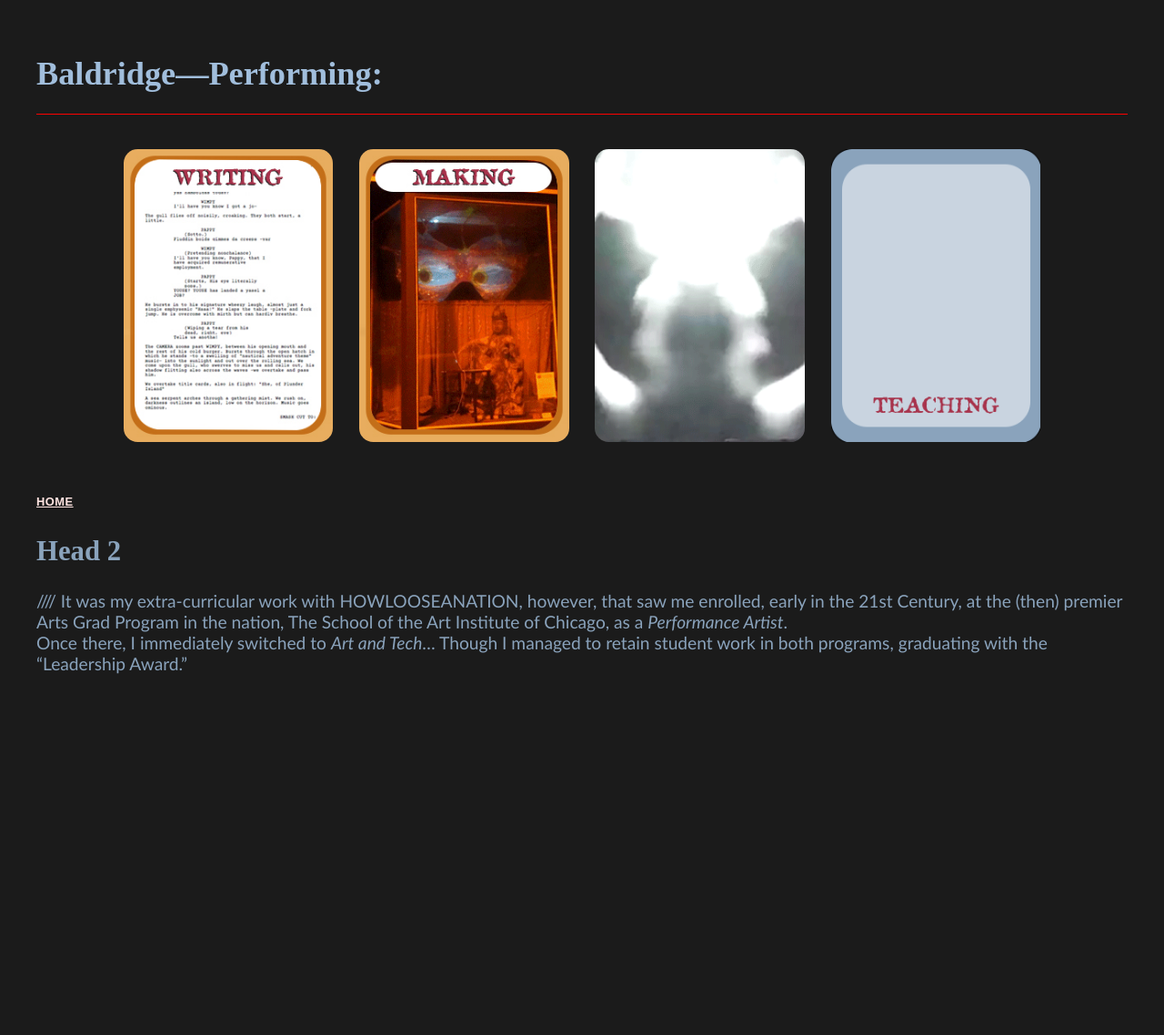
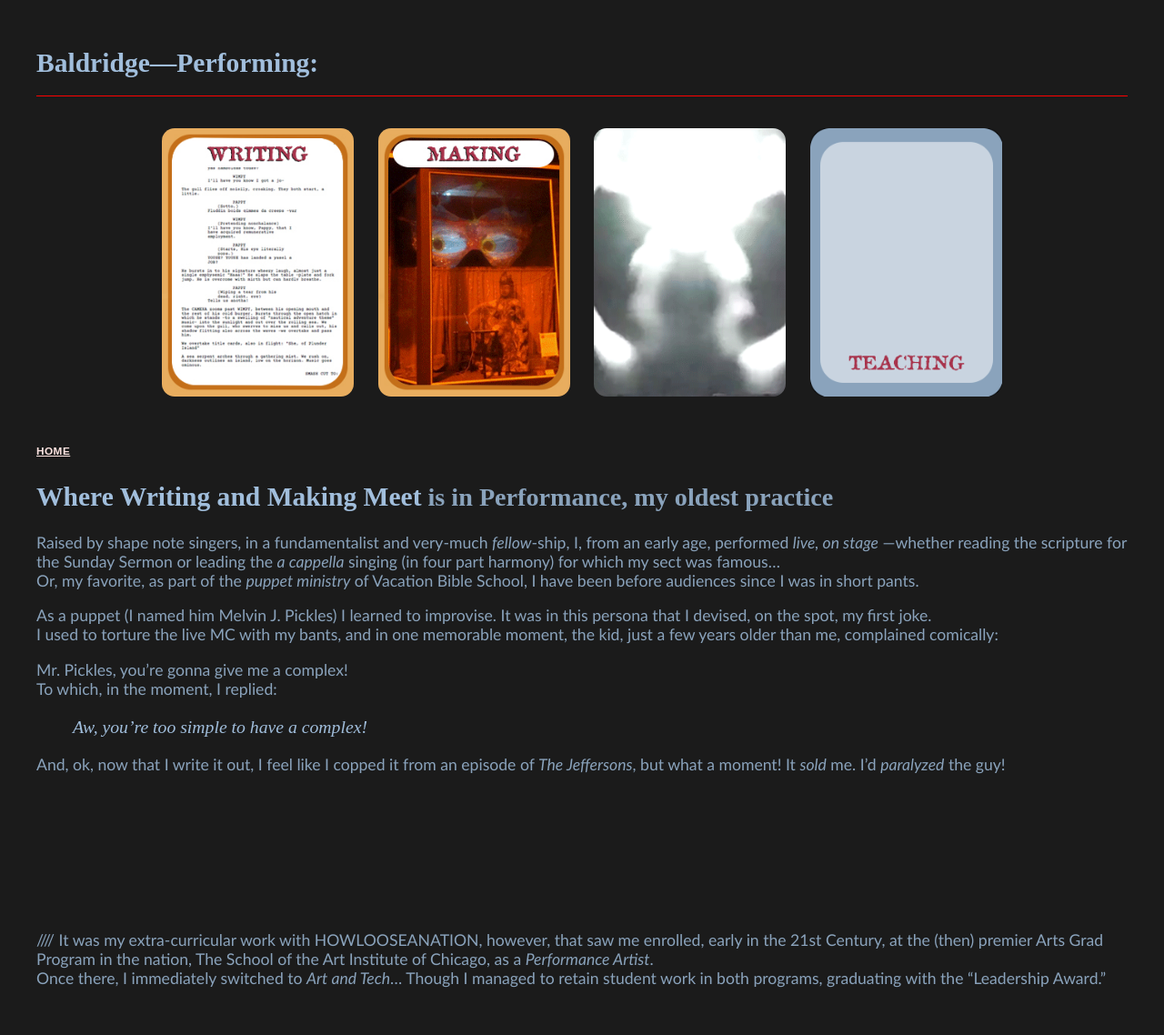
Before and after one commit to Interactimation/portfolio, a Jekyll site: the page built from performing/index.md, in a window 1280 px wide. Shown: the whole page at 91% size. Built offline with Jekyll 4.4.1, drawn with Linux system fonts in a browser that asks for light colours; before the commit the page ends 900 px from its top, so only the background shows below that.

Commit message:
performing and font reduction

```diff
--- a/assets/custom.css
+++ b/assets/custom.css
@@ -31,12 +31,12 @@ a { text-decoration: underline; }
 /* style text */
 
 .markdown-body {
-  font-size: 120%;
+  font-size: 110%;
   font-family: "Trebuchet MS", Trebuchet, Arial, sans-serif;
 }
 
 /* headings 1–5 share font */
-.markdown-body h1 {font-size: 180%;font-family: "Times New Roman", Times, serif;}
+.markdown-body h1 {font-size: 160%;font-family: "Times New Roman", Times, serif;}
 .markdown-body h2,
 .markdown-body h3,
 .markdown-body h4,
--- a/performing/index.md
+++ b/performing/index.md
@@ -28,7 +28,40 @@ layout: default
 
 ###### [home]({{ "/" | relative_url }})
 
-## Head 2
+## **Where Writing and Making Meet** is in Performance, my oldest practice
+
+Raised by shape note singers, in a fundamentalist and very-much _fellow_-ship, I, from an early age, performed _live, on stage_ —whether reading the scripture for the Sunday Sermon or leading the _a cappella_ singing (in four part harmony) for which my sect was famous...
+Or, my favorite, as part of the _puppet ministry_ of Vacation Bible School, I have been before audiences since I was in short pants.
+
+As a puppet (I named him Melvin J. Pickles) I learned to improvise. It was in this persona that I devised, on the spot, my first joke.
+I used to torture the live MC with my bants, and in one memorable moment, the kid, just a few years older than me, complained comically:
+
+Mr. Pickles, you're gonna give me a complex!
+To which, in the moment, I replied:
+
+> Aw, you're too _simple_ to have a _complex_!
+
+And, ok, now that I write it out, I feel like I copped it from an episode of _The Jeffersons_, but what a moment! It _sold_ me. I'd _paralyzed_ the guy!
+
+
+
+
+
+
+
+
+<br />
+
+<br />
+
+<br />
+
+<br />
+
+
+
+
+
 
 ////
 It was my extra-curricular work with HOWLOOSEANATION, however, that saw me enrolled, early in the 21st Century, at the (then) premier Arts Grad Program in the nation, The School of the Art Institute of Chicago, as a _Performance Artist_.
```
